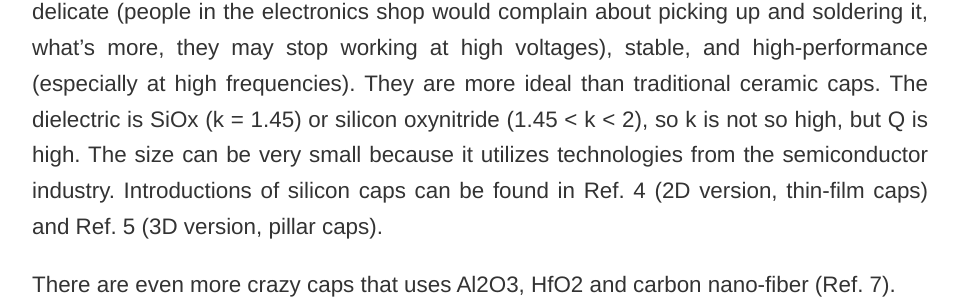
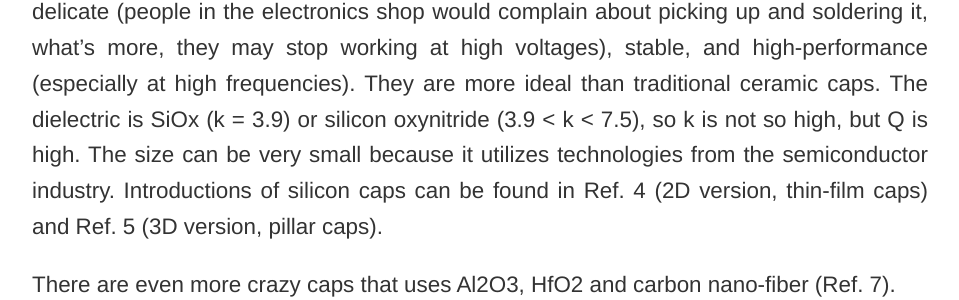
Before and after one commit to cover-me/cover-me.github.io, a Jekyll site: the page built from _posts/2020-09-23-Fight-against-EMI-1-silicon-capacitors.md, in a window 1280 px wide and 900 px high, scrolled down 2463 px. Shown: the part 297-597 px from the top of the window, without its empty margins (160-1119 px from the left). Built offline with Jekyll 4.4.1, drawn with Linux system fonts in a browser that asks for light colours; some of the changed text lies outside the part shown.

Commit message:
Update 2020-09-23-Fight-against-EMI-1-silicon-capacitors.md

```diff
--- a/_posts/2020-09-23-Fight-against-EMI-1-silicon-capacitors.md
+++ b/_posts/2020-09-23-Fight-against-EMI-1-silicon-capacitors.md
@@ -15,7 +15,7 @@ There are usually multiple-stage filters in a system. Among them is the RC filte
 
 Caps change capacitance or even lose capacitance at low temperatures because of the freezing of ferroelectric dielectric materials [Ref. 2]. NP0 (negative-positive zero) caps are caps with nearly 0 capacitance variation against temperatures. The dielectric layer is mainly based on barium neodymium titanate (BNT) in the past and CaZrO3-based materials nowadays [Ref. 3]. A quick search shows the dielectric constant of CaZrO3 is 23 to 32. They do good jobs in dilution fridges, even though with relatively low dielectric constants (thus larger sizes) comparing to other "bad" caps (X7R: 2000-4000, Y5V:	>16000..., Ref. 6).
 
-NP0 caps are good folks. But the silicon cap is a rising star. The silicon cap is expensive, delicate (people in the electronics shop would complain about picking up and soldering it, what's more, they may stop working at high voltages), stable, and high-performance (especially at high frequencies). They are more ideal than traditional ceramic caps. The dielectric is SiOx (k = 1.45) or silicon oxynitride (1.45 < k < 2), so k is not so high, but Q is high. The size can be very small because it utilizes technologies from the semiconductor industry. Introductions of silicon caps can be found in Ref. 4 (2D version, thin-film caps) and Ref. 5 (3D version, pillar caps).
+NP0 caps are good folks. But the silicon cap is a rising star. The silicon cap is expensive, delicate (people in the electronics shop would complain about picking up and soldering it, what's more, they may stop working at high voltages), stable, and high-performance (especially at high frequencies). They are more ideal than traditional ceramic caps. The dielectric is SiOx (k = 3.9) or silicon oxynitride (3.9 < k < 7.5), so k is not so high, but Q is high. The size can be very small because it utilizes technologies from the semiconductor industry. Introductions of silicon caps can be found in Ref. 4 (2D version, thin-film caps) and Ref. 5 (3D version, pillar caps).
 
 There are even more crazy caps that uses Al2O3, HfO2 and carbon nano-fiber (Ref. 7).
 
```
